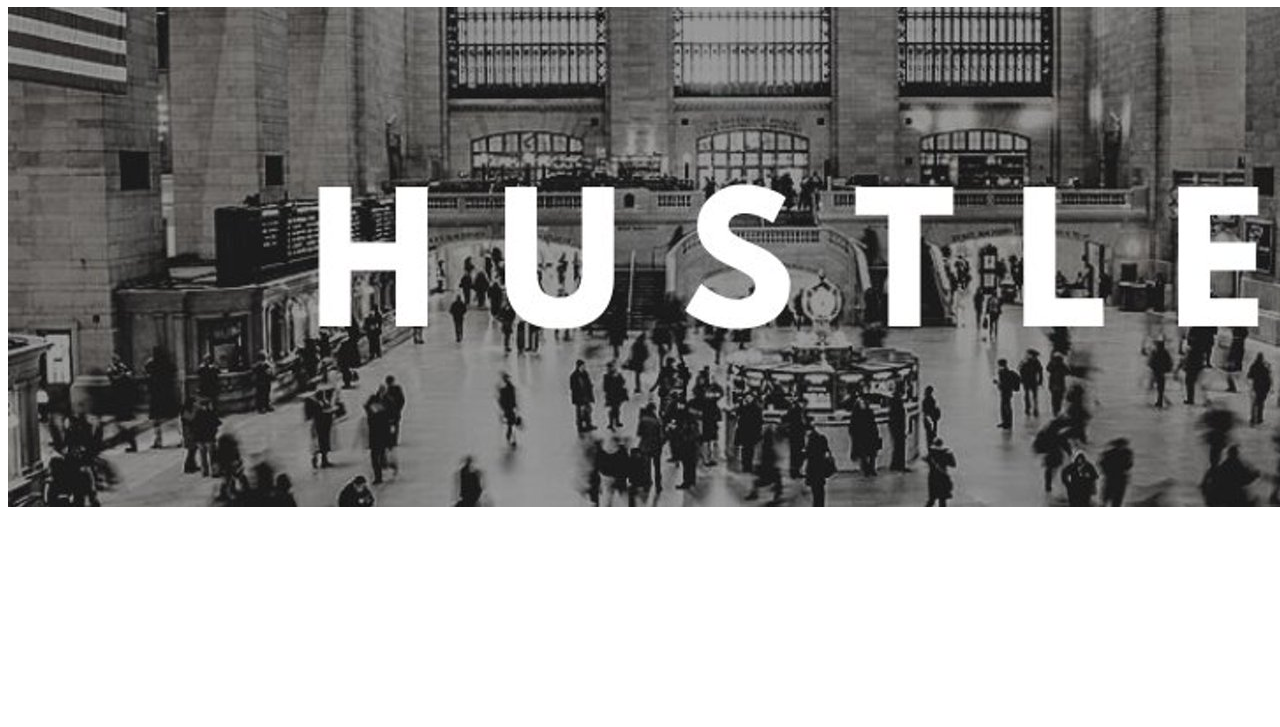
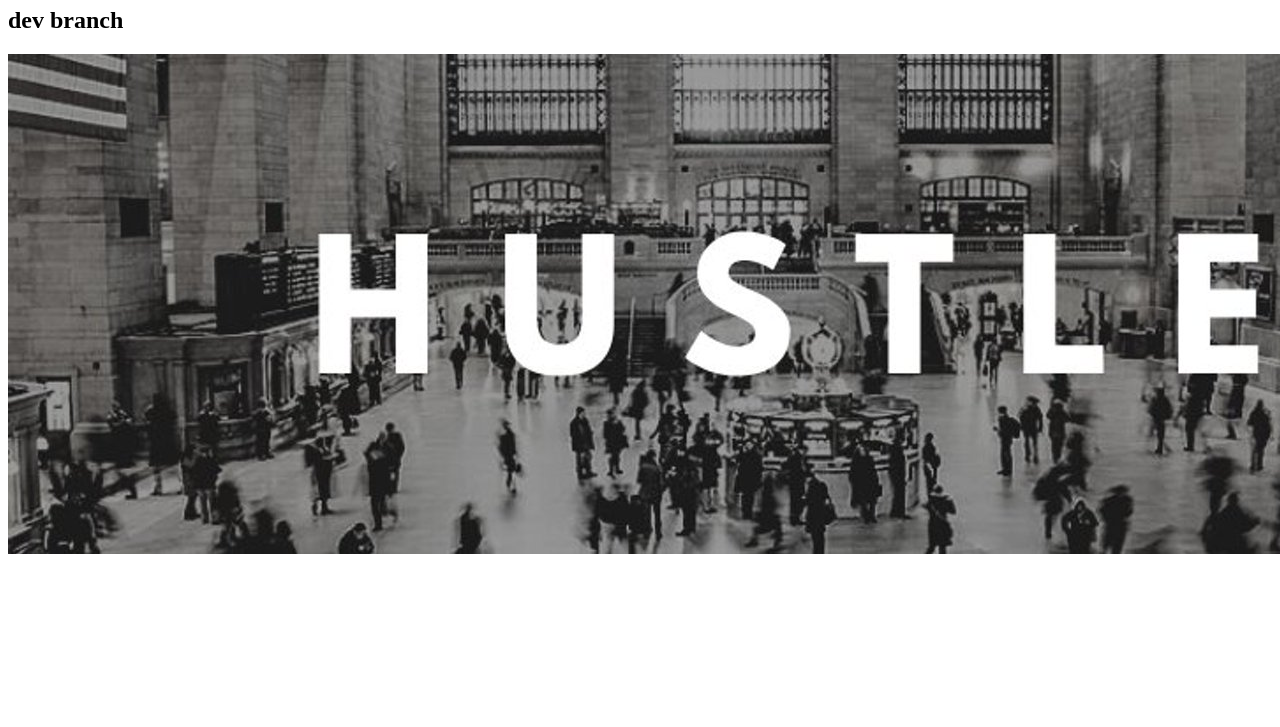
Before and after one commit to 127-0-0-vvk/git_assignment, a plain HTML site: page index.html in a window 1280 px wide. Shown: the part 73-800 px from the top of the page. Drawn offline with Linux system fonts and the light colour scheme.

Commit message:
dev branch html

```diff
--- a/index.html
+++ b/index.html
@@ -8,6 +8,7 @@
 </head>
 <body>
     <h1>Helow world</h1>
+    <h2>dev branch</h2>
     <img src="/images/img.jpeg" alt="">
 </body>
 </html>
```
